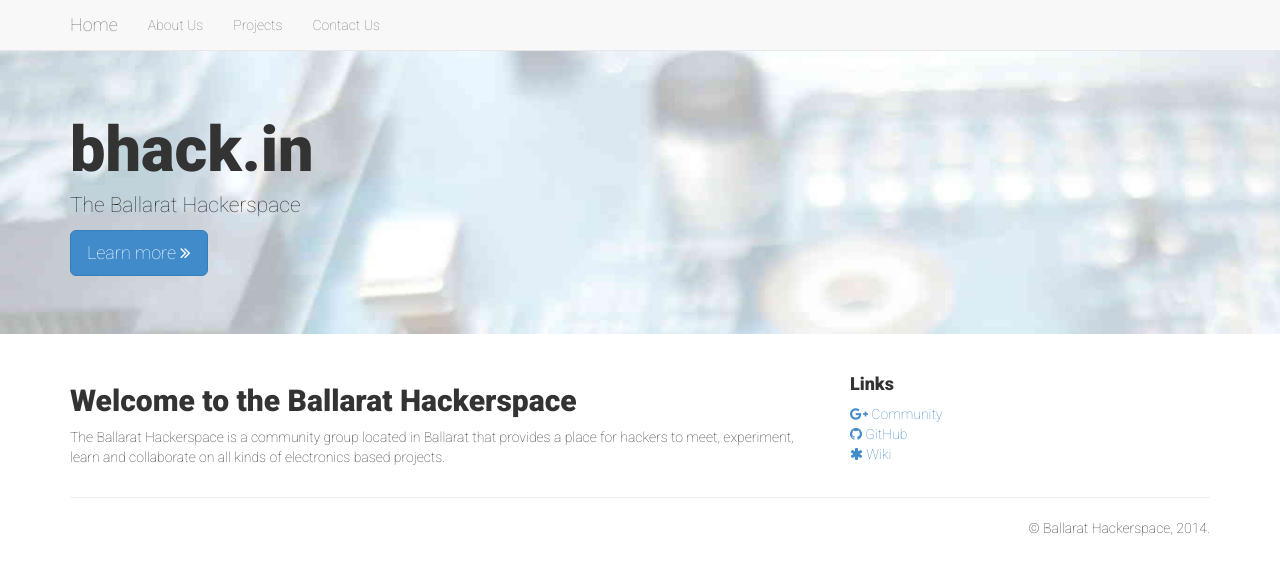
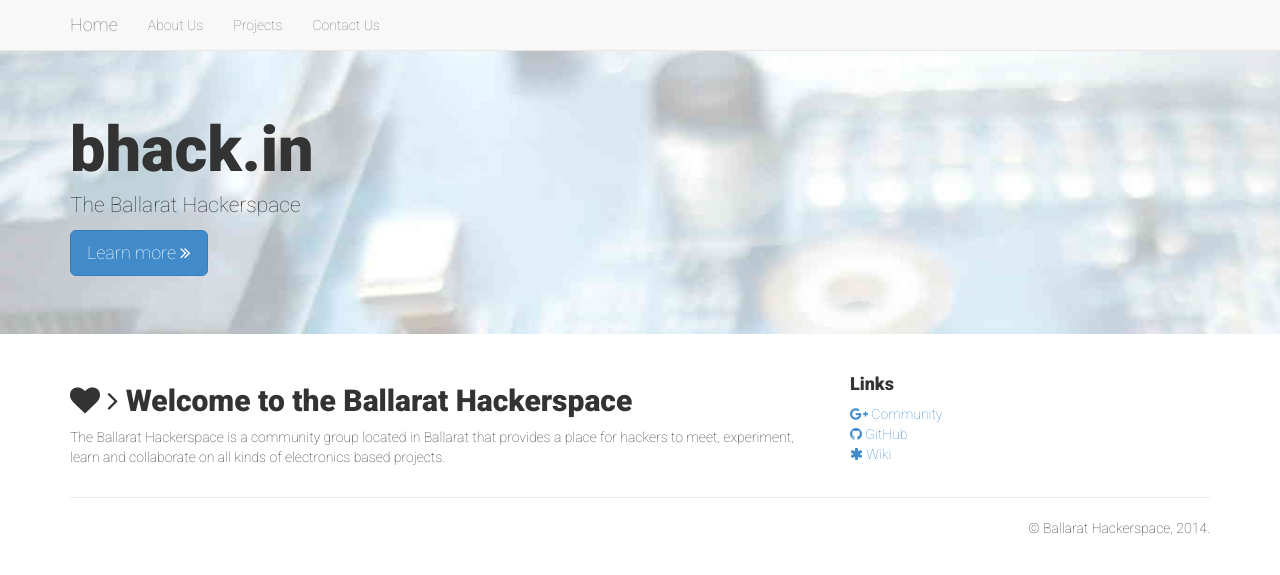
Before and after one commit to ballarat-hackerspace/ballarat-hackerspace.github.io, a Jekyll site: the page built from index.markdown, in a window 1280 px wide. Shown: the top 575 px of the page. Built offline with Jekyll 4.4.1, drawn with Linux system fonts in a browser that asks for light colours; nearby versions of some CDN libraries; Markdown is read by kramdown in place of the engine named in the settings.

Commit message:
made headings consistent

```diff
--- a/index.markdown
+++ b/index.markdown
@@ -3,7 +3,7 @@
 title: Welcome to the Ballarat Hackerspace
 ---
 
-## {{ page.title }}
+## <i class="fa fa-heart"></i> <i class="fa fa-angle-right"></i> {{ page.title }}
 
 The Ballarat Hackerspace is a community group located in Ballarat that provides
 a place for hackers to meet, experiment, learn and collaborate on all kinds of
--- a/projects/index.html
+++ b/projects/index.html
@@ -3,7 +3,7 @@
 title: Our projects
 ---
 
-<h2>{{ page.title }}</h2>
+<h2><i class="fa fa-gears"></i> <i class="fa fa-angle-right"></i> {{ page.title }}</h2>
 
 <ul>
 {% for post in site.categories.project limit: 20 %}
```
